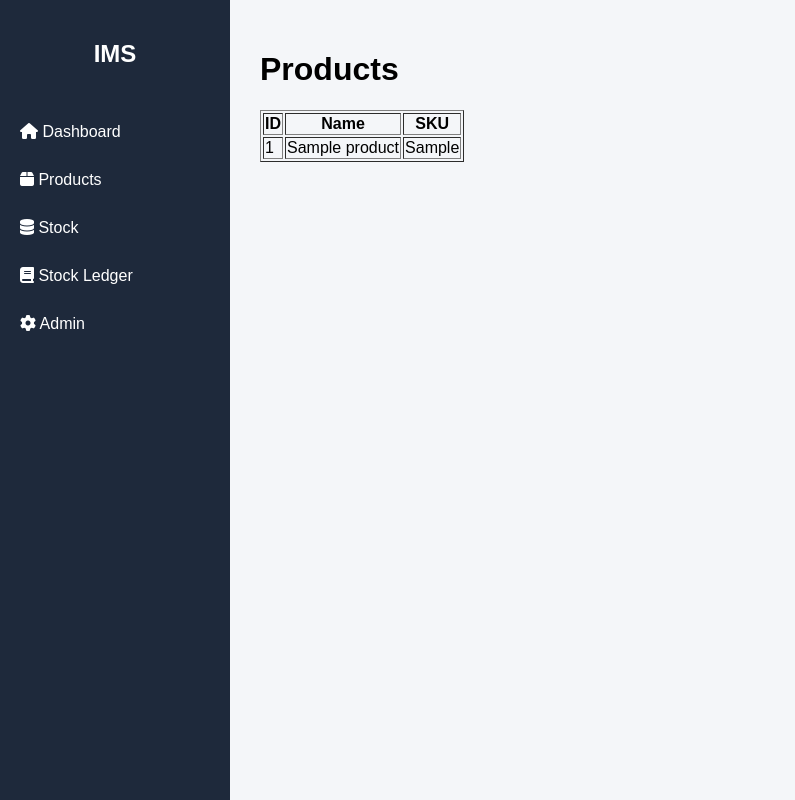
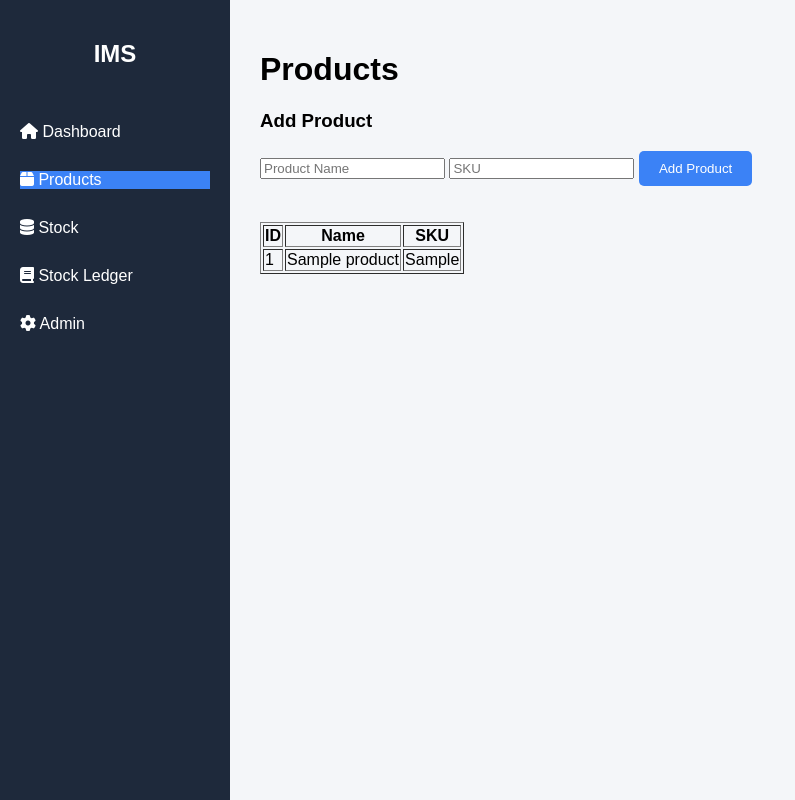
Before and after one commit to EGL-Commander/core-inventory-ims, a Django app: page /products/ in a window 1280 px wide. Shown: the whole page, without its empty margins (0-795 px from the left). Run offline with Django 5.2, Linux system fonts and the light colour scheme; tables that the repository leaves empty hold one stand-in row (values such as "Sample post").

Commit message:
Polished the UI Slightly
Time Done.

```diff
--- a/core_inventory/dashboard/views.py
+++ b/core_inventory/dashboard/views.py
@@ -1,5 +1,5 @@
 from django.shortcuts import render
-
+from django.db.models import Sum
 from products.models import Product
 from inventory.models import Stock, Warehouse, StockLedger
 from operations.models import Receipt, Delivery
@@ -7,17 +7,30 @@ from operations.models import Receipt, Delivery
 
 def dashboard_page(request):
 
+    total_stock = Stock.objects.aggregate(total=Sum("quantity"))["total"] or 0
+
     context = {
         "products": Product.objects.count(),
         "warehouses": Warehouse.objects.count(),
         "receipts": Receipt.objects.count(),
         "deliveries": Delivery.objects.count(),
+        "stock": total_stock
     }
 
     return render(request,"dashboard.html",context)
 
 
 def products_page(request):
+
+    if request.method == "POST":
+
+        name = request.POST.get("name")
+        sku = request.POST.get("sku")
+
+        Product.objects.create(
+            name=name,
+            sku=sku
+        )
 
     products = Product.objects.all()
 
--- a/core_inventory/templates/base.html
+++ b/core_inventory/templates/base.html
@@ -102,7 +102,7 @@ cursor:pointer;
 </li>
 
 <li>
-<a href="/products/"><i class="fa fa-box"></i> Products</a>
+<a href="/products/" class="{% if request.path == '/products/' %}active{% endif %}"><i class="fa fa-box"></i> Products</a>
 </li>
 
 <li>
--- a/core_inventory/templates/dashboard.html
+++ b/core_inventory/templates/dashboard.html
@@ -32,4 +32,10 @@
 
 </div>
 
+<div class="card">
+<i class="fa fa-layer-group"></i>
+<h3>Total Stock</h3>
+<h2>{{ stock }}</h2>
+</div>
+
 {% endblock %}
--- a/core_inventory/templates/products.html
+++ b/core_inventory/templates/products.html
@@ -3,6 +3,20 @@
 {% block content %}
 
 <h1>Products</h1>
+
+<h3>Add Product</h3>
+
+<form method="POST">
+{% csrf_token %}
+
+<input name="name" placeholder="Product Name" required>
+<input name="sku" placeholder="SKU" required>
+
+<button type="submit">Add Product</button>
+
+</form>
+
+<br><br>
 
 <table border="1">
 
```
